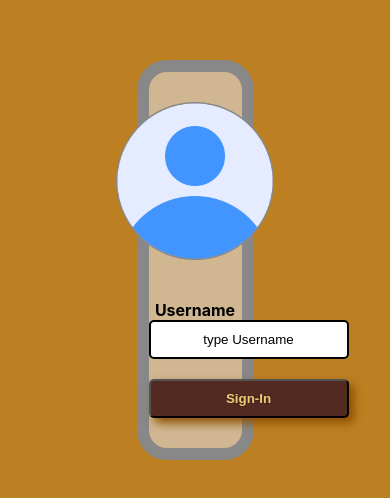
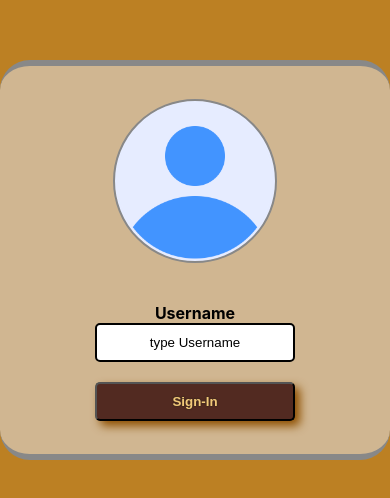
Before and after one commit to AndriyKU/prometheus-x-course-task, a React (Create React App) app: page / in a window 390 px wide. Shown: the part 162-660 px from the top of the page. Built offline with nearby package versions, Linux system fonts and the light colour scheme; the HTML template or start-up script is replaced by a standard one.

Commit message:
make the Signin page responsive

```diff
--- a/src/components/button/button.css
+++ b/src/components/button/button.css
@@ -53,12 +53,10 @@
   color: #f2c979;
 }
 
-/* @media screen and (min-width: 320px) {
-  .button,
-  .link {
-
+@media screen and (max-width: 320px) {
+  .button {
     width: calc(100% - 16px);
     margin-left: 8px;
     margin-right: 8px;
   }
-} */
+}
--- a/src/pages/signin/styles.css
+++ b/src/pages/signin/styles.css
@@ -13,7 +13,7 @@ i colori, i font, e gli effetti (:hover, transition, :focus ...) possono essere
 
 .wrapper {
   margin: 0 auto;
-  width: 30%;
+  width: 390px;
   height: 400px;
   display: flex;
   flex-direction: column;
@@ -26,7 +26,7 @@ i colori, i font, e gli effetti (:hover, transition, :focus ...) possono essere
 }
 
 .signin__image {
-  display: flex;
+  /* display: flex;
   justify-content: center;
   align-items: center;
   width: 158px;
@@ -34,12 +34,22 @@ i colori, i font, e gli effetti (:hover, transition, :focus ...) possono essere
   border: 2px solid #888;
   margin-bottom: 40px;
   background-color: rgba(230, 236, 255, 0.5);
+  border-radius: 50%; */
+
+  width: 160px;
+  height: 160px;
+  border: 2px solid #888;
+  margin-bottom: 40px;
+  background-color: rgb(230 236 255);
   border-radius: 50%;
+  box-sizing: content-box;
 }
 
 .signin__image > img {
-  width: 160px;
-  height: 160px;
+  /* width: 160px;
+  height: 160px; */
+  width: 100%;
+  height: 100%;
 }
 
 .signin__form {
@@ -85,18 +95,27 @@ i colori, i font, e gli effetti (:hover, transition, :focus ...) possono essere
   border: 2px solid rgb(65, 168, 62);
   background-color: rgba(65, 168, 62, 0.2);
 }
-
-/* @media screen and (min-width: 320px) {
+@media screen and (max-width: 400px) {
+  .wrapper {
+    width: 100%;
+    border-top: 6px solid #888;
+    border-bottom: 6px solid #888;
+    border-left-style: none;
+    border-right-style: none;
+  }
+}
+@media screen and (max-width: 320px) {
+  .wrapper {
+    height: 500px;
+  }
   .signin__form > input[type="text"] {
-
     width: calc(100% - 16px);
     margin-left: 8px;
     margin-right: 8px;
   }
 
-  .signin__image,
-  .signin__image > img {
+  .signin__image {
     width: 200px;
     height: 200px;
   }
-} */
+}
```
